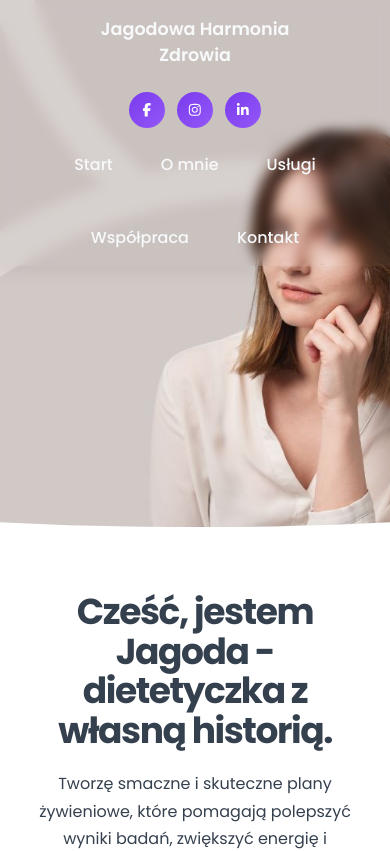
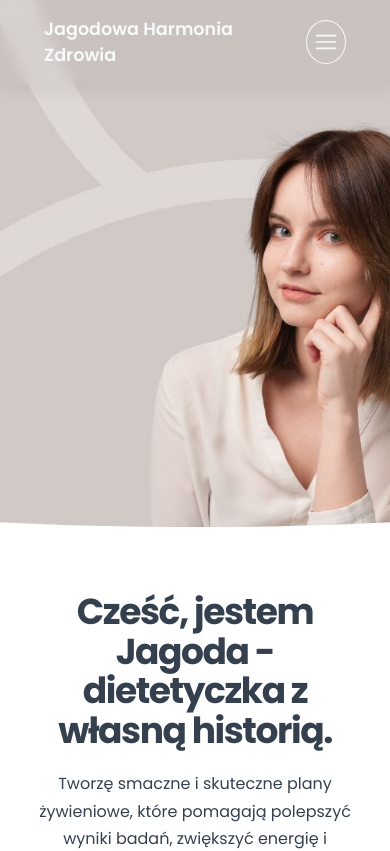
Before and after one commit to DawidZyluk/jagodowa-harmonia-next-js, a Next.js app: page / in a window 390 px wide. Shown: the top 851 px of the page. Built offline with nearby package versions, Linux system fonts and the light colour scheme.

Commit message:
Enhance Navbar component with mobile menu functionality and responsive styles; add toggle button for menu visibility and update layout for better usability on smaller screens.

```diff
--- a/app/components/Navbar/Navbar.scss
+++ b/app/components/Navbar/Navbar.scss
@@ -26,6 +26,34 @@
     align-items: center;
     justify-content: space-between;
     gap: 1.5rem;
+    position: relative;
+
+    @media (max-width: 1500px) {
+      margin: 0 20px;
+    }
+  }
+
+  &__toggle {
+    display: none;
+    align-items: center;
+    justify-content: center;
+    width: 2.75rem;
+    height: 2.75rem;
+    border-radius: 50%;
+    background-color: transparent;
+    border: 1px solid currentColor;
+    color: inherit;
+    transition: inherit;
+
+    svg {
+      width: 1.5rem;
+      height: 1.5rem;
+    }
+
+    &:hover,
+    &:focus-visible {
+      opacity: 0.7;
+    }
   }
 
   &__brand {
@@ -49,6 +77,10 @@
     padding: 0;
     list-style: none;
     font-weight: 500;
+
+    @media (max-width: 1500px) {
+      gap: 2rem;
+    }
   }
 
   &__item a {
@@ -82,9 +114,7 @@
     color: #ffffff;
     transition:
       transform 0.2s ease,
-      box-shadow 0.2s ease,
-      background 0.2s ease;
-
+      box-shadow 0.2s ease;
     &:hover,
     &:focus {
       transform: translateY(-2px);
@@ -94,32 +124,108 @@
   }
 }
 
-@media (max-width: 900px) {
+.navbar__mobile-panel {
+  position: fixed;
+  top: 0;
+  left: 0;
+  right: 0;
+  z-index: 80;
+  height: 0;
+  overflow: hidden;
+  opacity: 0;
+  visibility: hidden;
+  pointer-events: none;
+  background: rgba(21, 28, 36, 0.95);
+  color: #f7f9fb;
+  display: flex;
+  flex-direction: column;
+  gap: 3rem;
+  padding: 10rem 2rem 3rem;
+  transition:
+    opacity 0.3s ease,
+    height 0.3s ease,
+    visibility 0.3s ease;
+
+  &--open {
+    height: 100vh;
+    opacity: 1;
+    visibility: visible;
+    pointer-events: auto;
+    overflow-y: auto;
+  }
+
+  & .navbar__mobile-list {
+    list-style: none;
+    margin: 0;
+    padding: 0;
+    display: flex;
+    flex-direction: column;
+    gap: 2rem;
+    font-size: 1.35rem;
+    text-align: center;
+  }
+
+  & .navbar__mobile-item a {
+    color: inherit;
+    text-decoration: none;
+    transition: inherit;
+
+    &:hover,
+    &:focus-visible {
+      opacity: 0.7;
+    }
+  }
+
+  & .navbar__mobile-social {
+    display: flex;
+    justify-content: center;
+    gap: 1rem;
+  }
+
+  & .navbar__mobile-social-link {
+    width: 2.75rem;
+    height: 2.75rem;
+    display: inline-flex;
+    align-items: center;
+    justify-content: center;
+    border-radius: 50%;
+    background: linear-gradient(135deg, #7b3aed, #9258f8);
+    color: #fff;
+    transition:
+      transform 0.2s ease,
+      box-shadow 0.2s ease;
+
+    &:hover,
+    &:focus-visible {
+      transform: translateY(-2px);
+      box-shadow: 0 8px 16px rgba(123, 58, 237, 0.25);
+      background: linear-gradient(135deg, #6a2adf, #8f4eff);
+    }
+  }
+}
+
+@media (max-width: 1100px) {
   .navbar {
     &__container {
-      flex-wrap: wrap;
-      justify-content: center;
+      margin: 0 24px;
+      padding: 0.5rem 1.25rem;
+      flex-wrap: nowrap;
     }
 
-    &__brand {
-      flex-basis: 100%;
-      text-align: center;
+    &__social {
+      display: none;
+    }
+
+    &__toggle {
+      display: inline-flex;
     }
 
     &__navigation {
-      order: 3;
-      flex-basis: 100%;
-      justify-content: center;
-    }
-
-    &__list {
-      flex-wrap: wrap;
-      justify-content: center;
-    }
-
-    &__social {
-      order: 2;
-      justify-content: center;
+      display: none;
     }
   }
+
+  .navbar__mobile-panel {
+    display: flex;
+  }
 }
--- a/app/components/Navbar/Navbar.tsx
+++ b/app/components/Navbar/Navbar.tsx
@@ -4,6 +4,8 @@ import Link from "next/link";
 import classNames from "classnames";
 import { useEffect, useState } from "react";
 import { FaFacebookF, FaInstagram, FaLinkedinIn } from "react-icons/fa6";
+import { RxHamburgerMenu } from "react-icons/rx";
+import { IoClose } from "react-icons/io5";
 import "./Navbar.scss";
 
 const navLinks = [
@@ -37,27 +39,56 @@ const socialLinks = [
 
 export default function Navbar() {
   const [isSolid, setIsSolid] = useState(false);
+  const [isMenuOpen, setIsMenuOpen] = useState(false);
 
   useEffect(() => {
     const handleScroll = () => {
       setIsSolid(window.scrollY > 60);
+      if (window.scrollY > 60 && isMenuOpen) {
+        setIsMenuOpen(false);
+      }
     };
 
     handleScroll();
     window.addEventListener("scroll", handleScroll, { passive: true });
     return () => window.removeEventListener("scroll", handleScroll);
-  }, []);
+  }, [isMenuOpen]);
+
+  useEffect(() => {
+    if (typeof window === "undefined") return;
+
+    const handleResize = () => {
+      if (window.innerWidth >= 1100 && isMenuOpen) {
+        setIsMenuOpen(false);
+      }
+    };
+
+    window.addEventListener("resize", handleResize);
+    return () => window.removeEventListener("resize", handleResize);
+  }, [isMenuOpen]);
 
   return (
+    <>
       <header
         className={classNames("navbar", {
           "navbar--solid": isSolid,
+          "navbar--menu-open": isMenuOpen,
         })}
       >
         <div className={classNames("navbar__container")}>
           <div className={classNames("navbar__brand")}>
             <Link href="#start">Jagodowa Harmonia Zdrowia</Link>
           </div>
+          <button
+            type="button"
+            aria-label={isMenuOpen ? "Zamknij menu" : "Otwórz menu"}
+            aria-expanded={isMenuOpen}
+            aria-controls="navbar-mobile-panel"
+            className={classNames("navbar__toggle")}
+            onClick={() => setIsMenuOpen((prev) => !prev)}
+          >
+            {isMenuOpen ? <IoClose /> : <RxHamburgerMenu />}
+          </button>
           <nav className={classNames("navbar__navigation")} aria-label="Główne">
             <ul className={classNames("navbar__list")}>
               {navLinks.map((link) => (
@@ -83,5 +114,42 @@ export default function Navbar() {
           </div>
         </div>
       </header>
+
+      <nav
+        id="navbar-mobile-panel"
+        className={classNames("navbar__mobile-panel", {
+          "navbar__mobile-panel--open": isMenuOpen,
+        })}
+        aria-label="Menu mobilne"
+      >
+        <ul className={classNames("navbar__mobile-list")}>
+          {navLinks.map((link) => (
+            <li key={link.href} className={classNames("navbar__mobile-item")}>
+              <Link
+                href={link.href}
+                onClick={() => setIsMenuOpen(false)}
+              >
+                {link.label}
+              </Link>
+            </li>
+          ))}
+        </ul>
+        <div className={classNames("navbar__mobile-social")}>
+          {socialLinks.map((link) => (
+            <Link
+              key={link.key}
+              href={link.href}
+              target="_blank"
+              rel="noopener noreferrer"
+              aria-label={link.label}
+              className={classNames(`navbar__mobile-social-link navbar__mobile-social-link--${link.key}`)}
+              onClick={() => setIsMenuOpen(false)}
+            >
+              <link.Icon aria-hidden />
+            </Link>
+          ))}
+        </div>
+      </nav>
+    </>
   );
 }
```
Lines whose indentation alone changed are shown as unchanged.
